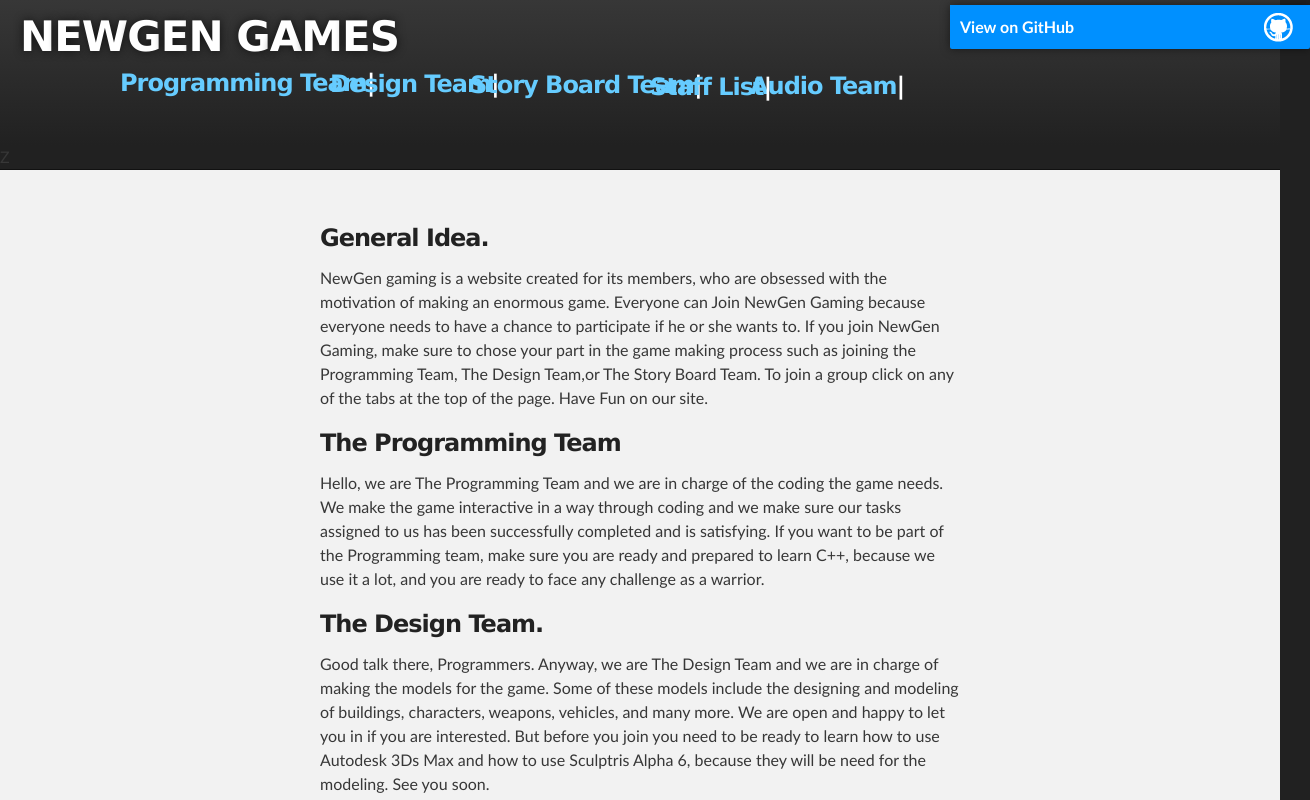
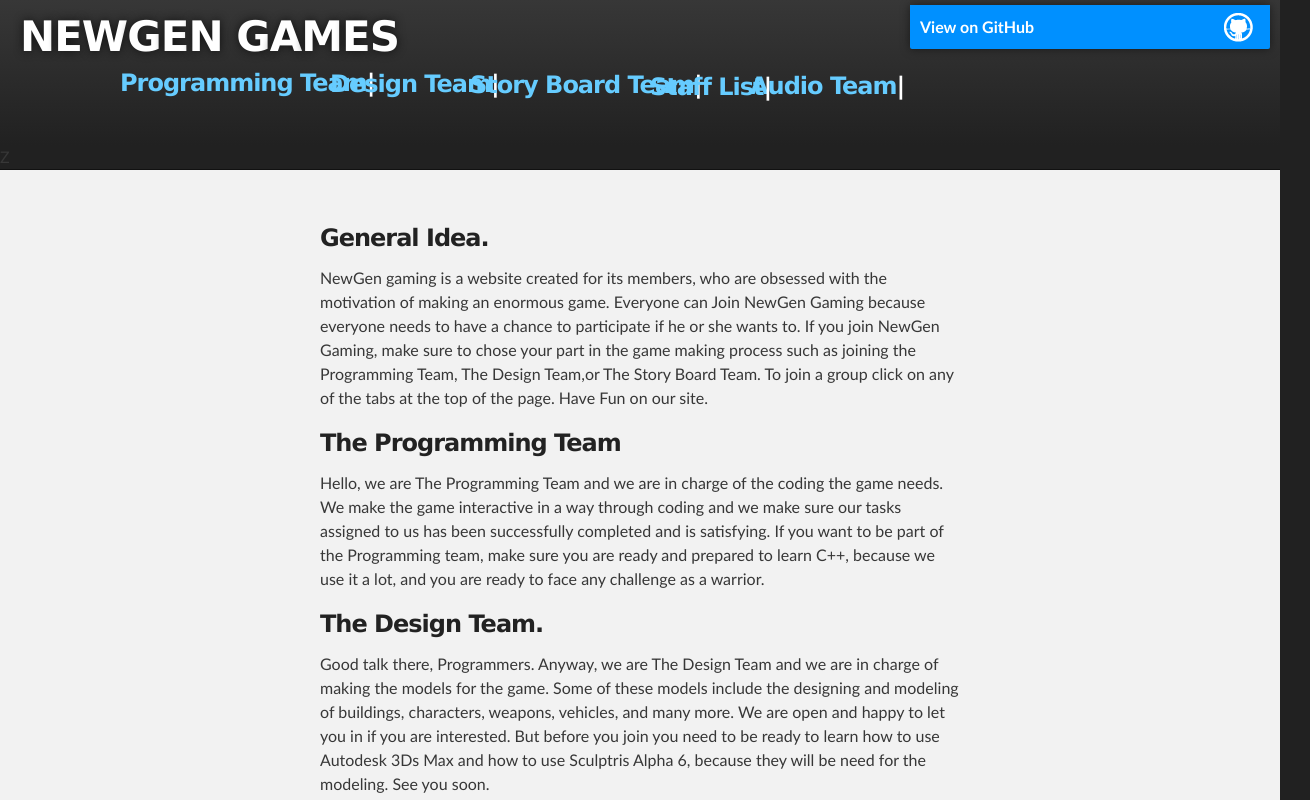
Before and after one commit to SnizzleSam/newgencc.github.io, a plain HTML site: page index.html in a window 1280 px wide. Shown: the top 800 px of the page, 1310 px wide, since content can reach past the window. Drawn offline with Linux system fonts and the light colour scheme.

Commit message:
Update index.html

```diff
--- a/index.html
+++ b/index.html
@@ -16,7 +16,7 @@
     <!-- HEADER -->
     <div id="header_wrap" class="outer">
         <header class="inner">
-          <a id="forkme_banner" href="https://github.com/newgencc/newgencc.github.io" style="width:300px;margin-top:5px; margin-right:-350px">View on GitHub</a>
+          <a id="forkme_banner" href="https://github.com/newgencc/newgencc.github.io" style="width:300px;margin-top:5px; margin-right:-310px">View on GitHub</a>
 
           <h1 id="project_title" style="margin-left:-300px; margin-top:-45px"><span class="n">N</span><span class="e">E</span><span class="w">W</span><span class="g">G</span><span class="e">E</span><span class="n">N</span> <span class="g">G</span><span class="a">A</span><span class="m">M</span><span class="e">E</span><span class="s">S</span></h1>
           <h2 id="project_tagline" style="margin-left:10px; margin-top:-43px"></h2>
```
